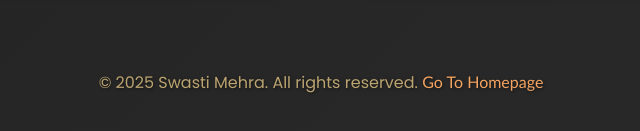
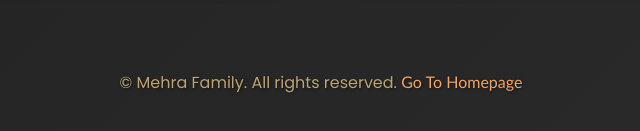
Before and after one commit to DeveloperMadhav069/Mehra-hub, a plain HTML site: page swasti.html in a window 1280 px wide. Shown: the part 1216-1347 px from the top of the page, 319-959 px from the left. Drawn offline with Linux system fonts and the light colour scheme.

Commit message:
swasti.html

```diff
--- a/swasti.html
+++ b/swasti.html
@@ -69,7 +69,7 @@
 
 
 <footer>
-  &copy; 2025 Swasti Mehra. All rights reserved.
+  &copy; Mehra Family. All rights reserved.
     <a id="direct" href="index.html">Go To Homepage</a>
 </footer>
 
```
